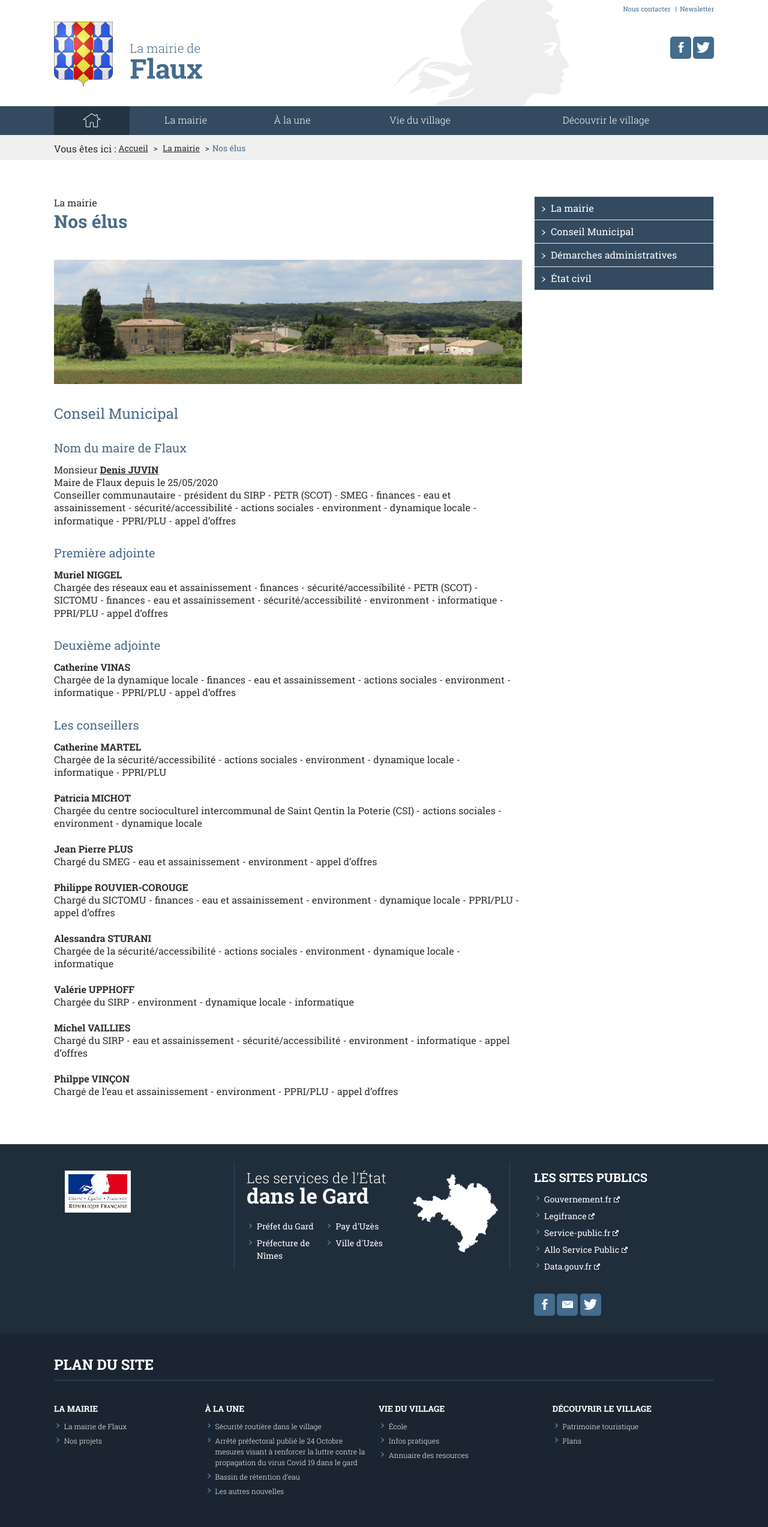
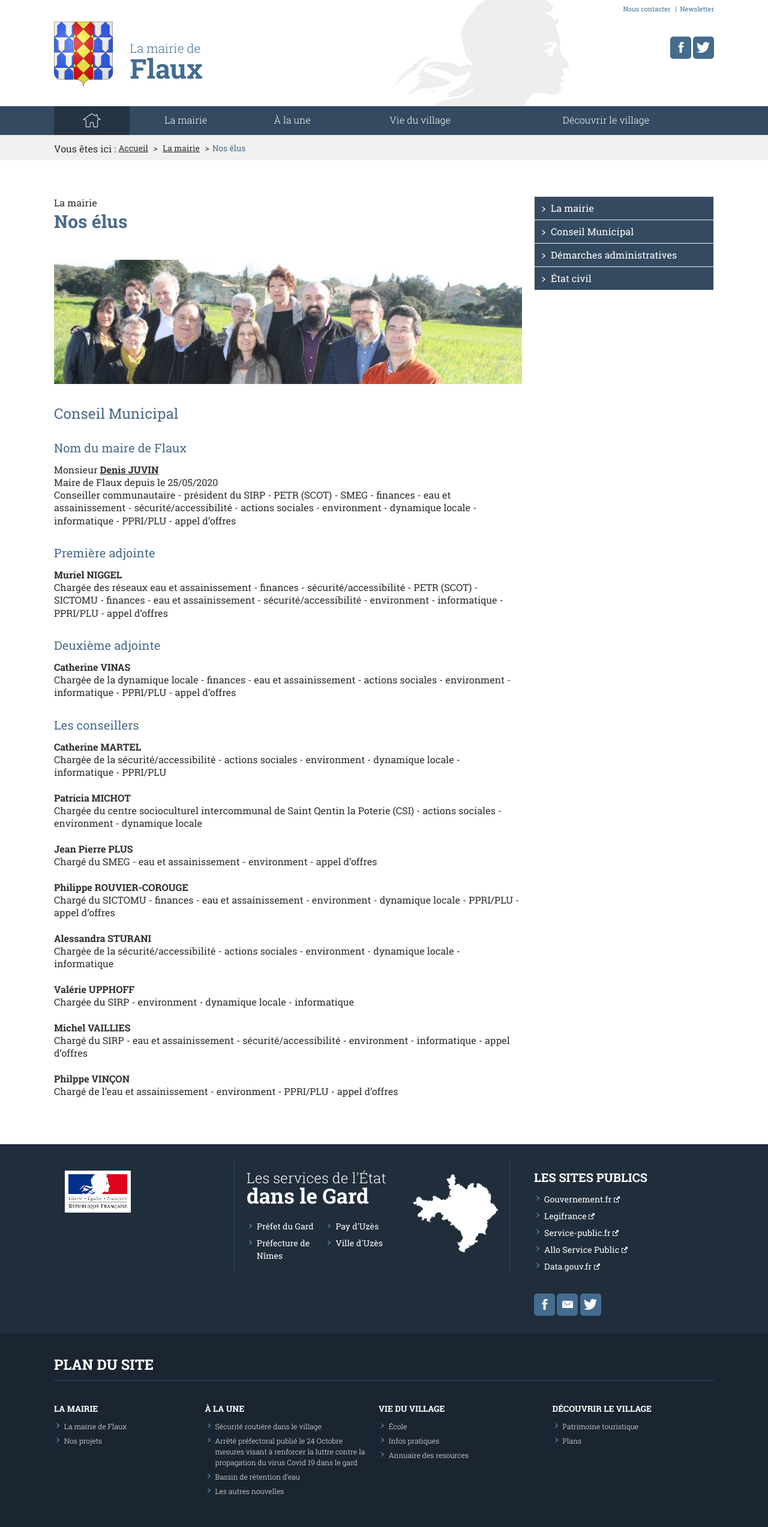
Before and after one commit to Flaux-Village/flaux-village.github.io, a Jekyll site: the page built from elus.md, in a window 1280 px wide. Shown: the whole page at 60% size. Built offline with Jekyll 4.4.1, drawn with Linux system fonts in a browser that asks for light colours; our own code applies the rules of GitHub Pages for plain Markdown files.

Commit message:
Update elus.md

```diff
--- a/elus.md
+++ b/elus.md
@@ -6,8 +6,8 @@ keywords: mairie, commune, flaux, gard, conseil
 titre_page: Nos élus
 section: La mairie
 addresse_section: /mairie.html
-illustration: /assets/illustrations/940_250_Flauxbanner4_3596.jpg
-description_illustration: Mairie de Flaux.
+illustration: /assets/images/elusbanner1-940x250.png
+description_illustration: Les élus.
 menu_secondaire:
 - titre: La mairie
   addresse: /mairie.html
```
